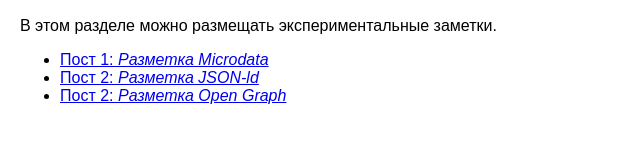
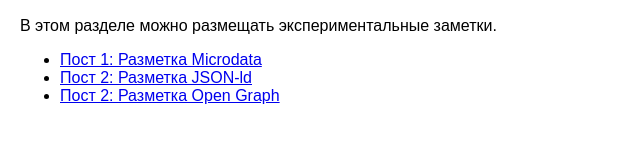
Before and after one commit to anvikshi/anvikshi.github.io, a plain HTML site: page blog.html in a window 1280 px wide. Shown: the part 229-372 px from the top of the page, 0-640 px from the left. Drawn offline with Linux system fonts and the light colour scheme.

Commit message:
Update blog.html

```diff
--- a/blog.html
+++ b/blog.html
@@ -40,17 +40,17 @@
         <ul>
             <li>
                 <a href="post-microdata.html">
-                    Пост 1: <em>Разметка Microdata</em>
+                    Пост 1: Разметка Microdata
                 </a>
             </li>
             <li>
                 <a href="post-json.html">
-                    Пост 2: <em>Разметка JSON-ld</em>
+                    Пост 2: Разметка JSON-ld
                 </a>
             </li>
              <li>
                 <a href="post-json.html">
-                    Пост 2: <em>Разметка Open Graph</em>
+                    Пост 2: Разметка Open Graph
                 </a>
             </li>
         </ul>
```
